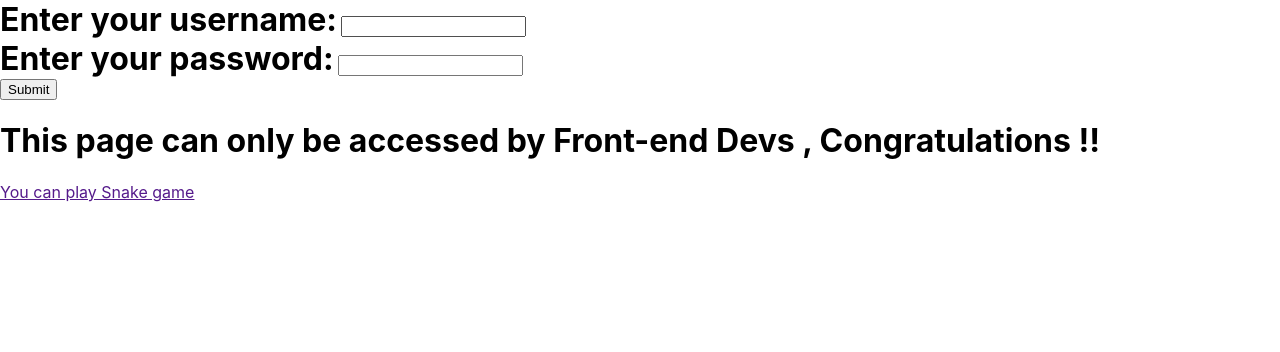
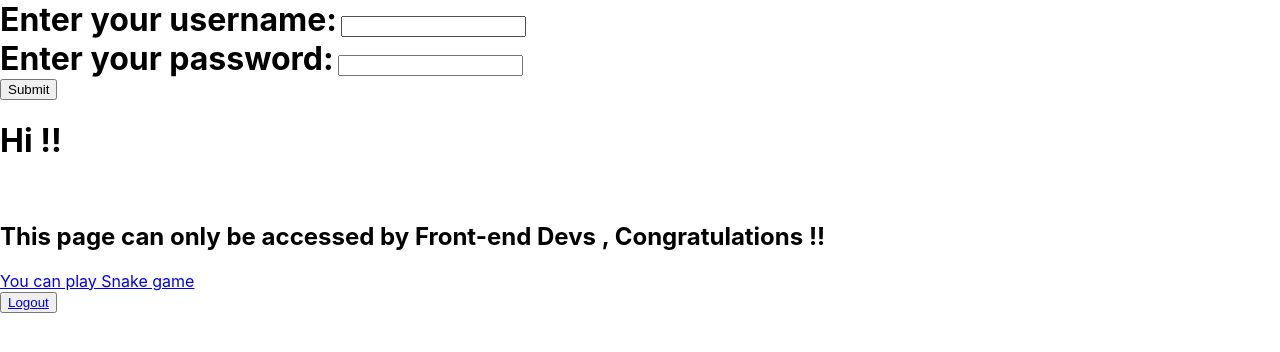
Before and after one commit to pushanverma/authentication-cookies, a React (Create React App) app: page /Secret in a window 1280 px wide. Shown: the top 352 px of the page. Built offline with nearby package versions, Linux system fonts and the light colour scheme.

Commit message:
adding changes

```diff
--- a/src/components/form.js
+++ b/src/components/form.js
@@ -4,14 +4,17 @@ import Cookies from 'universal-cookie';
 import Secret from "./secret";
 import { Routes, Route ,Link } from "react-router-dom";
 
-const Form = () => {
+const Form = (props) => {
+
+
+console.log(props.validation,"...validation")
 
   const cookies = new Cookies();
   const [username,setUsername]=useState(null);
   const[password,setPassword]=useState(null);
   const[validation,setValidation]=useState(false);
 
-
+  var usercookies=null;
     console.log(username,"...username ");
     console.log(password,"...password ");
 
@@ -26,7 +29,7 @@ const Form = () => {
 
         if(validationstate){
             console.log("you are authorized 👍")
-            cookies.set('user-set',username,{ path: '/' });
+            usercookies=cookies.set('user-set',username,{ path: '/' });
             console.log(cookies.get('user-set'),".....cookies ");
             setValidation(true)
         }
@@ -54,12 +57,12 @@ const Form = () => {
 
         {
           validation &&
-             <a href="./secret"><button>Click me</button></a>
+             <button><Link to="/secret">Click me</Link></button>
         }
 
 
         <Routes>
-           <Route path='/Secret' element={<Secret/>} />
+           <Route path='/Secret' element={<Secret validation={validation}  username={username}  usercookies={usercookies} />} />
        </Routes>
 
 
--- a/src/components/secret.js
+++ b/src/components/secret.js
@@ -1,10 +1,31 @@
 import React from 'react'
+import { Routes, Route ,Link } from "react-router-dom";
+import Form from "./form";
+import Cookies from 'universal-cookie';
 
-const Secret = () => {
+
+const Secret = (props) => {
+  const cookies = new Cookies();
+  console.log(props.validation,"....validation");
+  console.log(props.username,"...username")
+  console.log(props.usercookies,".....usercookies")
+  const removeCookies=()=>{
+    cookies.remove('user-set',props.username,{ path: '/' });
+  }
+
   return (
     <>
-        <h1>This page can only be accessed by Front-end Devs , Congratulations !!</h1>
-        <a href="">You can play Snake game </a>
+    <h1> Hi {props.username} !!</h1><br />
+        <h2>This page can only be accessed by Front-end Devs , Congratulations !!</h2>
+        <a href="https://pushanverma.github.io/The-Snake-Game/">You can play Snake game </a>  <br />
+
+
+        {/* <a href="./form"><button>Logout</button></a> */}
+        <button onClick={()=>removeCookies()}><Link to="/form" >Logout</Link></button>
+
+        <Routes>
+           <Route path='/Form' element={<Form validation={false}/>} />
+       </Routes>
     </>
   )
 }
```
